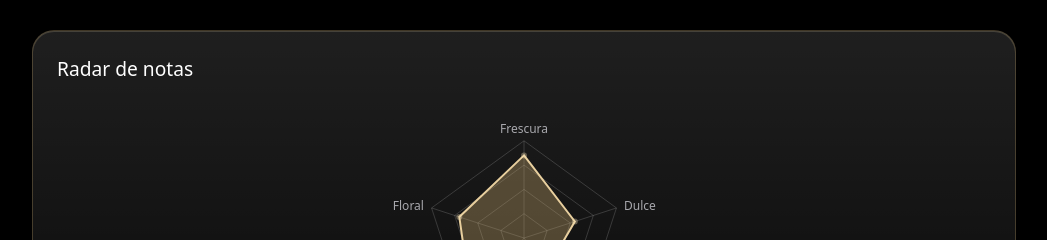
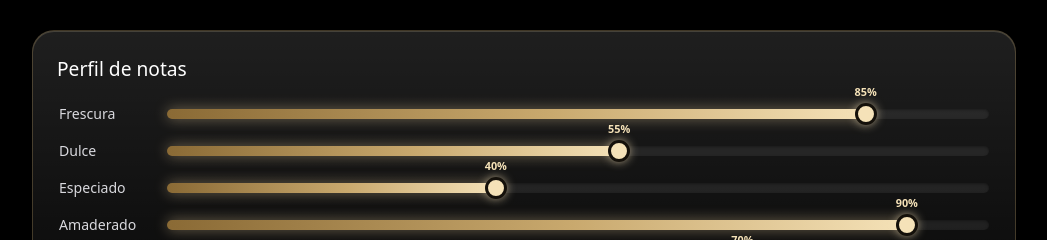
Before and after one commit to Jcrc2208/SMART-COBOT-PLATFORM, a React (Vite) app in the folder frontend/: page /coleccion in a window 1280 px wide. Shown: the part 560-800 px from the top of the page, without its empty margins (116-1163 px from the left). Built offline with nearby package versions, Linux system fonts and the light colour scheme; no server answers; sample sign-in values are in the browser's storage.

Commit message:
Cambios minimos

```diff
--- a/frontend/src/components/Coleccion.jsx
+++ b/frontend/src/components/Coleccion.jsx
@@ -1,12 +1,4 @@
-import { useMemo, useState } from 'react'
-import {
-  RadarChart,
-  PolarGrid,
-  PolarAngleAxis,
-  PolarRadiusAxis,
-  Radar,
-  ResponsiveContainer,
-} from 'recharts'
+import { useEffect, useMemo, useRef, useState } from 'react'
 import './coleccion.css'
 
 const COLECCION = [
@@ -45,7 +37,7 @@ const COLECCION = [
   },
 ]
 
-const RADAR_EJES = [
+const NOTAS_PERFIL = [
   { nota: 'Frescura', nivel: 85 },
   { nota: 'Dulce', nivel: 55 },
   { nota: 'Especiado', nivel: 40 },
@@ -74,25 +66,38 @@ function nivelDe(total) {
   return { ...actual, siguiente, progreso }
 }
 
-function RadarNotas() {
+function PerfilNotas() {
+  const ref = useRef(null)
+  const [visible, setVisible] = useState(false)
+
+  useEffect(() => {
+    const obs = new IntersectionObserver(
+      ([e]) => e.isIntersecting && (setVisible(true), obs.disconnect()),
+      { threshold: 0.3 }
+    )
+    if (ref.current) obs.observe(ref.current)
+    return () => obs.disconnect()
+  }, [])
+
   return (
-    <div className="radar-wrap">
-      <ResponsiveContainer width="100%" height={280}>
-        <RadarChart data={RADAR_EJES} outerRadius="72%">
-          <PolarGrid stroke="rgba(255,255,255,0.16)" />
-          <PolarAngleAxis dataKey="nota" tick={{ fill: '#a8a8ad', fontSize: 12 }} />
-          <PolarRadiusAxis domain={[0, 100]} tick={false} axisLine={false} />
-          <Radar
-            dataKey="nivel"
-            stroke="#e8cf9e"
-            strokeWidth={2}
-            fill="#c9a96e"
-            fillOpacity={0.35}
-            dot={{ r: 3, fill: '#f5e2b8', strokeWidth: 0 }}
-            isAnimationActive
-          />
-        </RadarChart>
-      </ResponsiveContainer>
+    <div className="perfil-wrap" ref={ref}>
+      {NOTAS_PERFIL.map((n, i) => (
+        <div key={n.nota} className="perfil-row">
+          <span className="perfil-nombre">{n.nota}</span>
+          <div className="perfil-track">
+            <div
+              className={`perfil-fill ${visible ? 'on' : ''}`}
+              style={{ width: visible ? `${n.nivel}%` : 0, transitionDelay: `${i * 90}ms` }}
+            />
+            <div
+              className={`perfil-dot ${visible ? 'on' : ''}`}
+              style={{ left: visible ? `${n.nivel}%` : 0, transitionDelay: `${i * 90 + 250}ms` }}
+            >
+              <span className="perfil-pct">{n.nivel}%</span>
+            </div>
+          </div>
+        </div>
+      ))}
     </div>
   )
 }
@@ -206,8 +211,8 @@ export default function Coleccion() {
       </section>
 
       <section className="section-card">
-        <h3>Radar de notas</h3>
-        <RadarNotas />
+        <h3>Perfil de notas</h3>
+        <PerfilNotas />
       </section>
     </main>
   )
--- a/frontend/src/components/coleccion.css
+++ b/frontend/src/components/coleccion.css
@@ -230,9 +230,76 @@
 
 /* ---------- Gráficas ---------- */
 
-.radar-wrap {
+.perfil-wrap {
   display: flex;
-  justify-content: center;
+  flex-direction: column;
+  gap: 18px;
+  padding: 6px 2px;
+}
+
+.perfil-row {
+  display: grid;
+  grid-template-columns: 96px 1fr;
+  align-items: center;
+  gap: 12px;
+}
+
+.perfil-nombre {
+  color: #d9d9de;
+  font-size: 0.88rem;
+  font-weight: 500;
+}
+
+.perfil-track {
+  position: relative;
+  height: 10px;
+  border-radius: 999px;
+  background: rgba(255, 255, 255, 0.07);
+  box-shadow: inset 0 1px 3px rgba(0, 0, 0, 0.35);
+}
+
+.perfil-fill {
+  height: 100%;
+  width: 0;
+  border-radius: inherit;
+  background: linear-gradient(90deg, #8a6a35, #c9a96e 55%, #f5e2b8);
+  box-shadow: 0 0 14px rgba(232, 207, 158, 0.45);
+  transition: width 0.9s cubic-bezier(0.22, 1, 0.36, 1);
+}
+
+.perfil-dot {
+  position: absolute;
+  top: 50%;
+  left: 0;
+  transform: translate(-50%, -50%);
+  transition: left 0.9s cubic-bezier(0.22, 1, 0.36, 1);
+}
+
+.perfil-dot::after {
+  content: '';
+  display: block;
+  width: 16px;
+  height: 16px;
+  border-radius: 50%;
+  background: #f5e2b8;
+  border: 3px solid #14100a;
+  box-shadow: 0 0 10px rgba(245, 226, 184, 0.65);
+}
+
+.perfil-pct {
+  position: absolute;
+  bottom: calc(100% + 4px);
+  left: 50%;
+  transform: translateX(-50%);
+  font-size: 0.68rem;
+  font-weight: 600;
+  color: #f5e2b8;
+  opacity: 0;
+  transition: opacity 0.4s ease 1s;
+}
+
+.perfil-dot.on .perfil-pct {
+  opacity: 1;
 }
 
 .empty-msg {
```
